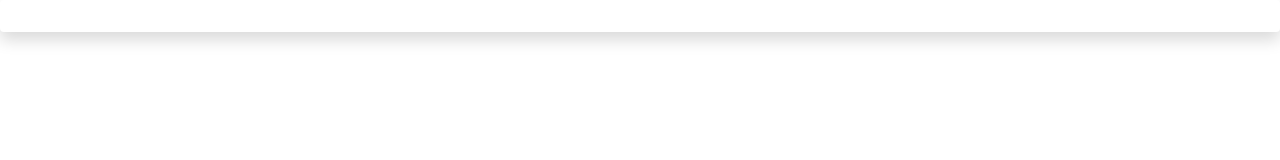
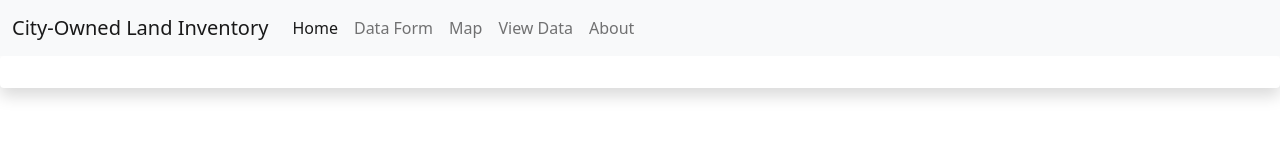
Before and after one commit to ShivanshModawal/IT202-Spring2021-project1, a plain HTML site: page index.html in a window 1280 px wide. Drawn offline with nearby package versions, Linux system fonts and the light colour scheme.

Commit message:
Update index.html

```diff
--- a/index.html
+++ b/index.html
@@ -11,12 +11,40 @@
 
     <title>IT202 Project 1</title>
     <style>
-
+     .screen {display: none;}
     </style>
 
   </head>
 
   <body>
+
+    <nav class="navbar navbar-expand-lg navbar-light bg-light">
+  <div class="container-fluid">
+    <a class="navbar-brand">City-Owned Land Inventory</a>
+    <button class="navbar-toggler" type="button" data-bs-toggle="collapse" data-bs-target="#navbarNav" aria-controls="navbarNav" aria-expanded="false" aria-label="Toggle navigation">
+      <span class="navbar-toggler-icon"></span>
+    </button>
+    <div class="collapse navbar-collapse" id="topNav">
+      <ul class="navbar-nav">
+        <li class="nav-item">
+          <a class="nav-link active" aria-current="page" data-screen = "home">Home</a>
+        </li>
+        <li class="nav-item">
+          <a class="nav-link" data-screen = "form">Data Form</a>
+        </li>
+        <li class="nav-item">
+          <a class="nav-link" data-screen = "map">Map</a>
+        </li>
+        <li class="nav-item">
+           <a class="nav-link" data-screen = "data">View Data</a>
+        </li>
+        <li class="nav-item">
+          <a class="nav-link" data-screen = "about">About</a>
+        </li>
+      </ul>
+    </div>
+  </div>
+</nav>
 
     <div id = "content">
 
```
